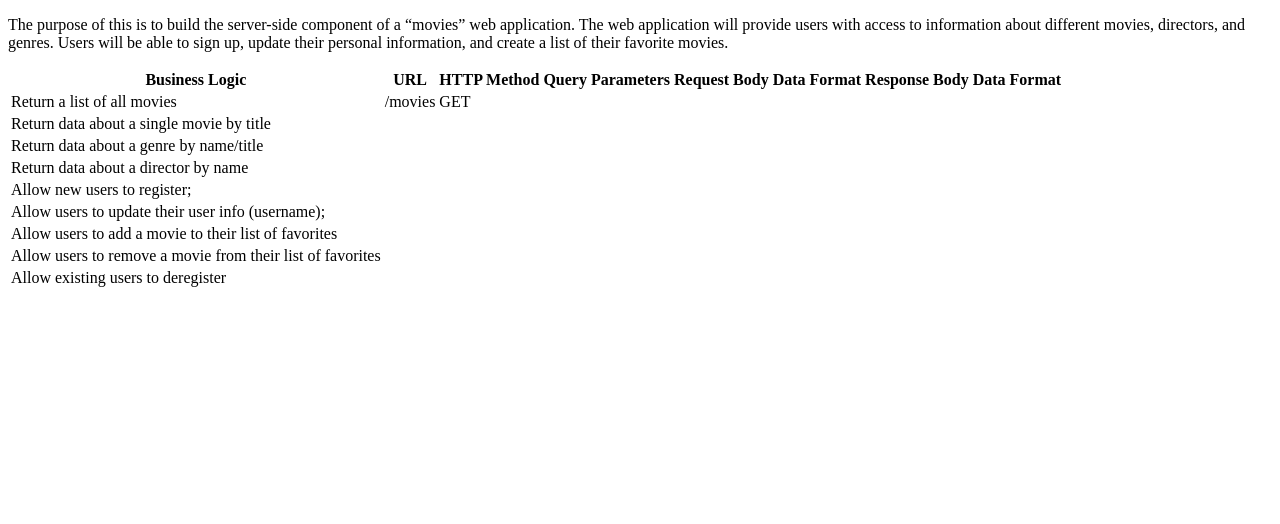
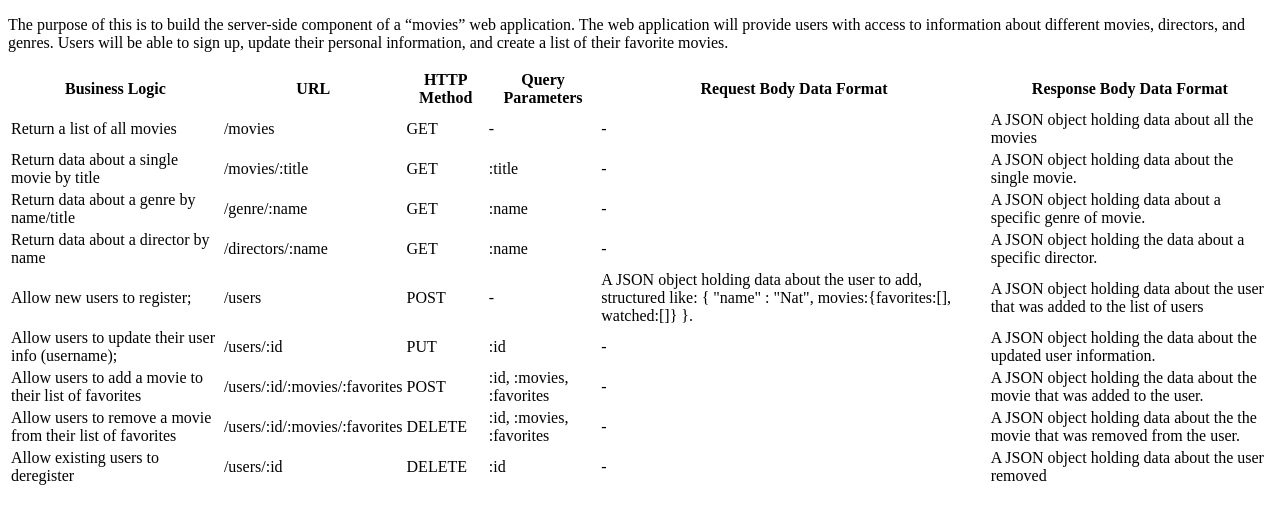
Before and after one commit to Nat-crit20/movie-api, a website: page public/documentation.html in a window 1280 px wide. Drawn offline with Linux system fonts and the light colour scheme.

Commit message:
Finished table

```diff
--- a/public/documentation.html
+++ b/public/documentation.html
@@ -30,73 +30,87 @@
           <td>Return a list of all movies</td>
           <td>/movies</td>
           <td>GET</td>
-          <td></td>
-          <td></td>
-          <td></td>
+          <td>-</td>
+          <td>-</td>
+          <td>A JSON object holding data about all the movies</td>
         </tr>
         <tr>
           <td>Return data about a single movie by title</td>
-          <td></td>
-          <td></td>
-          <td></td>
-          <td></td>
-          <td></td>
+          <td>/movies/:title</td>
+          <td>GET</td>
+          <td>:title</td>
+          <td>-</td>
+          <td>A JSON object holding data about the single movie.</td>
         </tr>
         <tr>
           <td>Return data about a genre by name/title</td>
-          <td></td>
-          <td></td>
-          <td></td>
-          <td></td>
-          <td></td>
+          <td>/genre/:name</td>
+          <td>GET</td>
+          <td>:name</td>
+          <td>-</td>
+          <td>A JSON object holding data about a specific genre of movie.</td>
         </tr>
         <tr>
           <td>Return data about a director by name</td>
-          <td></td>
-          <td></td>
-          <td></td>
-          <td></td>
-          <td></td>
+          <td>/directors/:name</td>
+          <td>GET</td>
+          <td>:name</td>
+          <td>-</td>
+          <td>A JSON object holding the data about a specific director.</td>
         </tr>
         <tr>
           <td>Allow new users to register;</td>
-          <td></td>
-          <td></td>
-          <td></td>
-          <td></td>
-          <td></td>
+          <td>/users</td>
+          <td>POST</td>
+          <td>-</td>
+          <td>
+            A JSON object holding data about the user to add, structured like: {
+            "name" : "Nat", movies:{favorites:[], watched:[]} }.
+          </td>
+          <td>
+            A JSON object holding data about the user that was added to the list
+            of users
+          </td>
         </tr>
         <tr>
           <td>Allow users to update their user info (username);</td>
-          <td></td>
-          <td></td>
-          <td></td>
-          <td></td>
-          <td></td>
+          <td>/users/:id</td>
+          <td>PUT</td>
+          <td>:id</td>
+          <td>-</td>
+          <td>
+            A JSON object holding the data about the updated user information.
+          </td>
         </tr>
         <tr>
           <td>Allow users to add a movie to their list of favorites</td>
-          <td></td>
-          <td></td>
-          <td></td>
-          <td></td>
-          <td></td>
+          <td>/users/:id/:movies/:favorites</td>
+          <td>POST</td>
+          <td>:id, :movies, :favorites</td>
+          <td>-</td>
+          <td>
+            A JSON object holding the data about the movie that was added to the
+            user.
+          </td>
         </tr>
         <tr>
           <td>Allow users to remove a movie from their list of favorites</td>
-          <td></td>
-          <td></td>
-          <td></td>
-          <td></td>
-          <td></td>
+          <td>/users/:id/:movies/:favorites</td>
+          <td>DELETE</td>
+          <td>:id, :movies, :favorites</td>
+          <td>-</td>
+          <td>
+            A JSON object holding data about the the movie that was removed from
+            the user.
+          </td>
         </tr>
         <tr>
           <td>Allow existing users to deregister</td>
-          <td></td>
-          <td></td>
-          <td></td>
-          <td></td>
-          <td></td>
+          <td>/users/:id</td>
+          <td>DELETE</td>
+          <td>:id</td>
+          <td>-</td>
+          <td>A JSON object holding data about the user removed</td>
         </tr>
       </tbody>
     </table>
```
